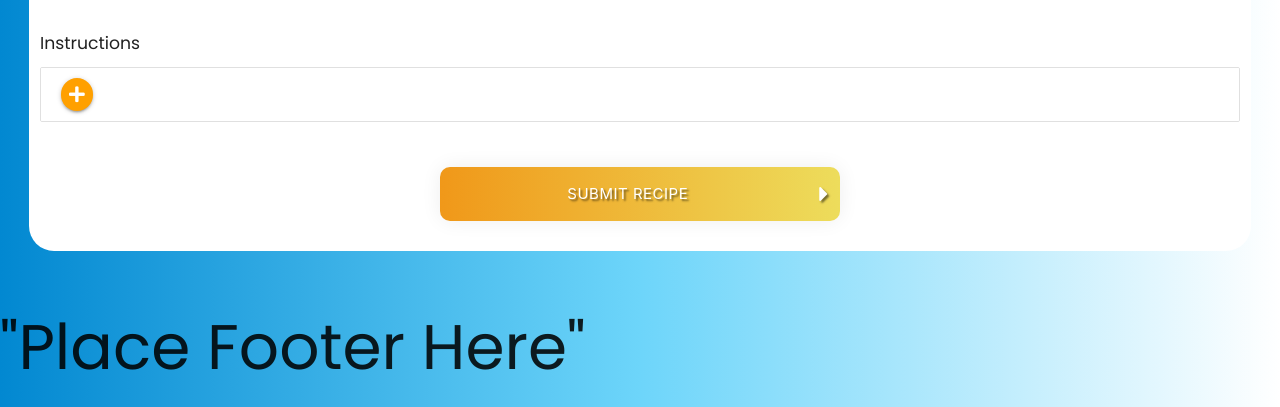
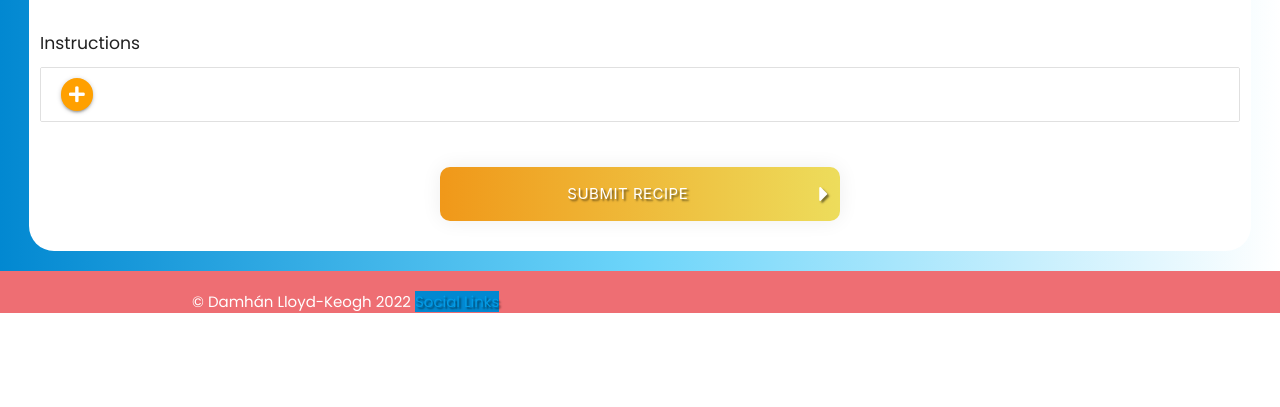
Before and after one commit to Damhanlk/recipeasy-ms3, a Flask app: page /add_recipe in a window 1280 px wide. Shown: the part 1035-1442 px from the top of the page. After the commit the page ends 1348 px from the top, so only its background shows below. Run offline with Flask 2, Linux system fonts and the light colour scheme; data that the repository does not hold is empty; some libraries are stand-ins or nearby versions.

Commit message:
Update footer text and add class names

```diff
--- a/templates/base.html
+++ b/templates/base.html
@@ -66,9 +66,13 @@
     {% block content %}
     {% endblock %}
 
-    <section class="footer">
-        <h1> "Place Footer Here"</h1>
-    </section>
+    <section class="page-footer">
+        <div class="copyright-footer-text">
+            <div class="container">
+                © Damhán Lloyd-Keogh 2022
+                <a class="text-shadow  light-blue darken-2" href="#!">Social Links</a>
+            </div>
+        </div>
 
 
     <!-- Javascript import links for functionality -->
```
